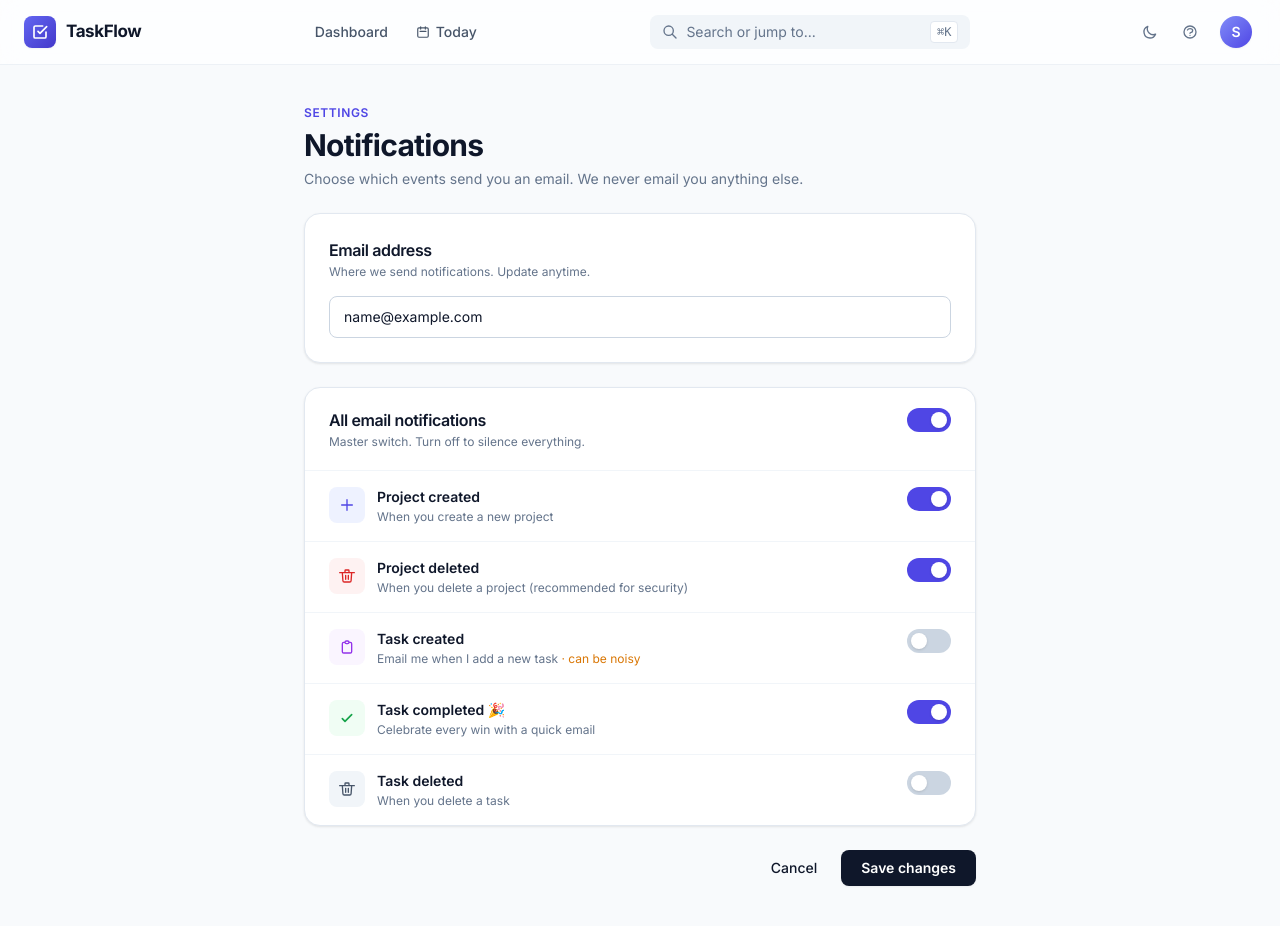
After one commit to jatmxai/taskflow-criztech, a Django app: page /settings/ in a window 1280 px wide. The commit adds this page. Run offline with Django 5.2, Linux system fonts and the light colour scheme; the visitor is signed in with stand-in values (Sample User, id 1); data comes from the database, SQL or seed files in the repository; some libraries are stand-ins or nearby versions.

Commit message:
email setup added

```diff
--- /dev/null
+++ b/projects/templates/projects/settings.html
@@ -0,0 +1,154 @@
+{% extends "base.html" %}
+{% block title %}Settings · TaskFlow{% endblock %}
+{% block content %}
+<div class="max-w-2xl mx-auto space-y-6">
+
+    <div>
+        <p class="text-xs font-semibold uppercase tracking-wider text-brand-600 dark:text-brand-400 mb-1.5">Settings</p>
+        <h1 class="text-3xl font-bold tracking-tight">Notifications</h1>
+        <p class="text-slate-500 dark:text-slate-400 mt-1.5 text-sm">Choose which events send you an email. We never email you anything else.</p>
+    </div>
+
+    <form method="post" class="space-y-6"
+          hx-post="{% url 'settings' %}"
+          hx-swap="none"
+          x-data="{
+              enabled: {{ prefs.enabled|yesno:'true,false' }},
+              project_created: {{ prefs.project_created|yesno:'true,false' }},
+              project_deleted: {{ prefs.project_deleted|yesno:'true,false' }},
+              task_created: {{ prefs.task_created|yesno:'true,false' }},
+              task_completed: {{ prefs.task_completed|yesno:'true,false' }},
+              task_deleted: {{ prefs.task_deleted|yesno:'true,false' }},
+          }">
+        {% csrf_token %}
+
+        <div class="bg-white dark:bg-slate-900 rounded-2xl border border-slate-200 dark:border-slate-800 shadow-soft p-6">
+            <div class="flex items-center justify-between gap-4">
+                <div class="flex-1">
+                    <h2 class="text-base font-semibold tracking-tight">Email address</h2>
+                    <p class="text-xs text-slate-500 mt-0.5">Where we send notifications. Update anytime.</p>
+                </div>
+            </div>
+            <input type="email" name="email" value="{{ user.email }}" required
+                   class="w-full mt-4 px-3.5 py-2.5 bg-white dark:bg-slate-800 border border-slate-300 dark:border-slate-700 rounded-lg text-sm focus:outline-none focus:border-brand-500 focus:ring-4 focus:ring-brand-100 dark:focus:ring-brand-900/40 transition">
+        </div>
+
+        <div class="bg-white dark:bg-slate-900 rounded-2xl border border-slate-200 dark:border-slate-800 shadow-soft overflow-hidden">
+            <div class="px-6 py-5 border-b border-slate-100 dark:border-slate-800 flex items-start justify-between gap-4">
+                <div class="flex-1">
+                    <h2 class="text-base font-semibold tracking-tight">All email notifications</h2>
+                    <p class="text-xs text-slate-500 mt-0.5">Master switch. Turn off to silence everything.</p>
+                </div>
+                <button type="button" @click="enabled = !enabled"
+                        :class="enabled ? 'bg-brand-600' : 'bg-slate-300 dark:bg-slate-700'"
+                        class="relative inline-flex h-6 w-11 items-center rounded-full transition-colors flex-shrink-0">
+                    <span :class="enabled ? 'translate-x-6' : 'translate-x-1'"
+                          class="inline-block h-4 w-4 transform rounded-full bg-white transition-transform shadow"></span>
+                </button>
+                <input type="checkbox" name="enabled" :checked="enabled" x-show="false" tabindex="-1">
+            </div>
+
+            <div :class="!enabled && 'opacity-40 pointer-events-none'" class="divide-y divide-slate-100 dark:divide-slate-800 transition-opacity">
+                {% with events="project_created,Project created,Get an email when you create a new project,#6366f1|project_deleted,Project deleted,Get an email when you delete a project,#dc2626|task_created,Task created,Email me every time I add a task (can be noisy),#6366f1|task_completed,Task completed,Celebrate every completed task with a 🎉 email,#16a34a|task_deleted,Task deleted,Get an email when you delete a task,#64748b" %}
+                {% for entry in events|cut:" "|stringformat:"s" %}{% endfor %}
+                {% endwith %}
+
+                <div class="px-6 py-4 flex items-start justify-between gap-4">
+                    <div class="flex items-start gap-3 flex-1">
+                        <div class="w-9 h-9 rounded-lg bg-brand-50 dark:bg-brand-950 text-brand-600 flex items-center justify-center flex-shrink-0">
+                            <svg class="w-4 h-4" fill="none" stroke="currentColor" stroke-width="2" viewBox="0 0 24 24"><path stroke-linecap="round" stroke-linejoin="round" d="M12 4v16m8-8H4"/></svg>
+                        </div>
+                        <div>
+                            <p class="text-sm font-semibold">Project created</p>
+                            <p class="text-xs text-slate-500 mt-0.5">When you create a new project</p>
+                        </div>
+                    </div>
+                    <button type="button" @click="project_created = !project_created"
+                            :class="project_created ? 'bg-brand-600' : 'bg-slate-300 dark:bg-slate-700'"
+                            class="relative inline-flex h-6 w-11 items-center rounded-full transition-colors flex-shrink-0">
+                        <span :class="project_created ? 'translate-x-6' : 'translate-x-1'" class="inline-block h-4 w-4 transform rounded-full bg-white transition-transform shadow"></span>
+                    </button>
+                    <input type="checkbox" name="project_created" :checked="project_created" x-show="false" tabindex="-1">
+                </div>
+
+                <div class="px-6 py-4 flex items-start justify-between gap-4">
+                    <div class="flex items-start gap-3 flex-1">
+                        <div class="w-9 h-9 rounded-lg bg-red-50 dark:bg-red-950 text-red-600 flex items-center justify-center flex-shrink-0">
+                            <svg class="w-4 h-4" fill="none" stroke="currentColor" stroke-width="2" viewBox="0 0 24 24"><path stroke-linecap="round" stroke-linejoin="round" d="M19 7l-.867 12.142A2 2 0 0116.138 21H7.862a2 2 0 01-1.995-1.858L5 7m5 4v6m4-6v6M1 7h22M9 7V4a1 1 0 011-1h4a1 1 0 011 1v3"/></svg>
+                        </div>
+                        <div>
+                            <p class="text-sm font-semibold">Project deleted</p>
+                            <p class="text-xs text-slate-500 mt-0.5">When you delete a project (recommended for security)</p>
+                        </div>
+                    </div>
+                    <button type="button" @click="project_deleted = !project_deleted"
+                            :class="project_deleted ? 'bg-brand-600' : 'bg-slate-300 dark:bg-slate-700'"
+                            class="relative inline-flex h-6 w-11 items-center rounded-full transition-colors flex-shrink-0">
+                        <span :class="project_deleted ? 'translate-x-6' : 'translate-x-1'" class="inline-block h-4 w-4 transform rounded-full bg-white transition-transform shadow"></span>
+                    </button>
+                    <input type="checkbox" name="project_deleted" :checked="project_deleted" x-show="false" tabindex="-1">
+                </div>
+
+                <div class="px-6 py-4 flex items-start justify-between gap-4">
+                    <div class="flex items-start gap-3 flex-1">
+                        <div class="w-9 h-9 rounded-lg bg-purple-50 dark:bg-purple-950 text-purple-600 flex items-center justify-center flex-shrink-0">
+                            <svg class="w-4 h-4" fill="none" stroke="currentColor" stroke-width="2" viewBox="0 0 24 24"><path stroke-linecap="round" stroke-linejoin="round" d="M9 5H7a2 2 0 00-2 2v12a2 2 0 002 2h10a2 2 0 002-2V7a2 2 0 00-2-2h-2M9 5a2 2 0 002 2h2a2 2 0 002-2M9 5a2 2 0 012-2h2a2 2 0 012 2"/></svg>
+                        </div>
+                        <div>
+                            <p class="text-sm font-semibold">Task created</p>
+                            <p class="text-xs text-slate-500 mt-0.5">Email me when I add a new task <span class="text-amber-600">· can be noisy</span></p>
+                        </div>
+                    </div>
+                    <button type="button" @click="task_created = !task_created"
+                            :class="task_created ? 'bg-brand-600' : 'bg-slate-300 dark:bg-slate-700'"
+                            class="relative inline-flex h-6 w-11 items-center rounded-full transition-colors flex-shrink-0">
+                        <span :class="task_created ? 'translate-x-6' : 'translate-x-1'" class="inline-block h-4 w-4 transform rounded-full bg-white transition-transform shadow"></span>
+                    </button>
+                    <input type="checkbox" name="task_created" :checked="task_created" x-show="false" tabindex="-1">
+                </div>
+
+                <div class="px-6 py-4 flex items-start justify-between gap-4">
+                    <div class="flex items-start gap-3 flex-1">
+                        <div class="w-9 h-9 rounded-lg bg-green-50 dark:bg-green-950 text-green-600 flex items-center justify-center flex-shrink-0">
+                            <svg class="w-4 h-4" fill="none" stroke="currentColor" stroke-width="2.5" viewBox="0 0 24 24"><path stroke-linecap="round" stroke-linejoin="round" d="M5 13l4 4L19 7"/></svg>
+                        </div>
+                        <div>
+                            <p class="text-sm font-semibold">Task completed 🎉</p>
+                            <p class="text-xs text-slate-500 mt-0.5">Celebrate every win with a quick email</p>
+                        </div>
+                    </div>
+                    <button type="button" @click="task_completed = !task_completed"
+                            :class="task_completed ? 'bg-brand-600' : 'bg-slate-300 dark:bg-slate-700'"
+                            class="relative inline-flex h-6 w-11 items-center rounded-full transition-colors flex-shrink-0">
+                        <span :class="task_completed ? 'translate-x-6' : 'translate-x-1'" class="inline-block h-4 w-4 transform rounded-full bg-white transition-transform shadow"></span>
+                    </button>
+                    <input type="checkbox" name="task_completed" :checked="task_completed" x-show="false" tabindex="-1">
+                </div>
+
+                <div class="px-6 py-4 flex items-start justify-between gap-4">
+                    <div class="flex items-start gap-3 flex-1">
+                        <div class="w-9 h-9 rounded-lg bg-slate-100 dark:bg-slate-800 text-slate-600 dark:text-slate-400 flex items-center justify-center flex-shrink-0">
+                            <svg class="w-4 h-4" fill="none" stroke="currentColor" stroke-width="2" viewBox="0 0 24 24"><path stroke-linecap="round" stroke-linejoin="round" d="M19 7l-.867 12.142A2 2 0 0116.138 21H7.862a2 2 0 01-1.995-1.858L5 7m5 4v6m4-6v6M1 7h22M9 7V4a1 1 0 011-1h4a1 1 0 011 1v3"/></svg>
+                        </div>
+                        <div>
+                            <p class="text-sm font-semibold">Task deleted</p>
+                            <p class="text-xs text-slate-500 mt-0.5">When you delete a task</p>
+                        </div>
+                    </div>
+                    <button type="button" @click="task_deleted = !task_deleted"
+                            :class="task_deleted ? 'bg-brand-600' : 'bg-slate-300 dark:bg-slate-700'"
+                            class="relative inline-flex h-6 w-11 items-center rounded-full transition-colors flex-shrink-0">
+                        <span :class="task_deleted ? 'translate-x-6' : 'translate-x-1'" class="inline-block h-4 w-4 transform rounded-full bg-white transition-transform shadow"></span>
+                    </button>
+                    <input type="checkbox" name="task_deleted" :checked="task_deleted" x-show="false" tabindex="-1">
+                </div>
+            </div>
+        </div>
+
+        <div class="flex justify-end gap-2">
+            <a href="{% url 'index' %}" class="px-4 py-2 text-sm font-medium hover:bg-slate-100 dark:hover:bg-slate-800 rounded-lg transition">Cancel</a>
+            <button type="submit" class="bg-slate-900 dark:bg-white text-white dark:text-slate-900 px-5 py-2 rounded-lg text-sm font-semibold hover:opacity-90 transition shadow-sm">Save changes</button>
+        </div>
+    </form>
+</div>
+{% endblock %}
--- a/projects/urls.py
+++ b/projects/urls.py
@@ -4,6 +4,7 @@ from . import views
 urlpatterns = [
     path("", views.index, name="index"),
     path("today/", views.today_view, name="today"),
+    path("settings/", views.settings_view, name="settings"),
     path("projects/new/", views.project_create, name="project_create"),
     path("projects/<int:pk>/", views.project_detail, name="project_detail"),
     path("projects/<int:pk>/delete/", views.project_delete, name="project_delete"),
--- a/projects/views.py
+++ b/projects/views.py
@@ -11,9 +11,10 @@ from django.views.decorators.http import require_POST, require_http_methods
 from django.template.loader import render_to_string
 from django.db.models import Count, Q
 
-from .models import Project, Task
+from .models import Project, Task, EmailPreference
 from .forms import RegisterForm, ProjectForm, TaskForm
 from .parser import parse_task_input
+from .email_utils import notify
 
 
 def register(request):
@@ -118,6 +119,7 @@ def project_create(request):
         project = form.save(commit=False)
         project.user = request.user
         project.save()
+        notify(request.user, "project_created", project=project, name=project.name)
         if request.headers.get("HX-Request"):
             html = render_to_string(
                 "projects/_project_card.html", {"project": project}, request=request
@@ -149,7 +151,9 @@ def project_detail(request, pk):
 @require_POST
 def project_delete(request, pk):
     project = get_object_or_404(Project, pk=pk, user=request.user)
+    name = project.name
     project.delete()
+    notify(request.user, "project_deleted", name=name)
     messages.success(request, "Project deleted.")
     return redirect("index")
 
@@ -203,6 +207,7 @@ def task_add(request, project_pk):
         due_date=due_date,
         order=last_order,
     )
+    notify(request.user, "task_created", task=task, title=task.title)
 
     if request.headers.get("HX-Request"):
         html = render_to_string(
@@ -226,9 +231,19 @@ def task_toggle(request, pk):
     task = get_object_or_404(
         Task, pk=pk, project__user=request.user
     )
+    was_done = task.is_done
     task.is_done = not task.is_done
     task.completed_at = timezone.now() if task.is_done else None
     task.save()
+    if not was_done and task.is_done and task.parent is None:
+        notify(
+            request.user,
+            "task_completed",
+            task=task,
+            title=task.title,
+            project_progress=task.project.progress,
+            all_done=_all_done_celebrate(task.project),
+        )
 
     if request.headers.get("HX-Request"):
         html = render_to_string(
@@ -254,7 +269,11 @@ def task_toggle(request, pk):
 def task_delete(request, pk):
     task = get_object_or_404(Task, pk=pk, project__user=request.user)
     project = task.project
+    title = task.title
+    is_subtask = task.parent is not None
     task.delete()
+    if not is_subtask:
+        notify(request.user, "task_deleted", title=title, project_name=project.name)
     if request.headers.get("HX-Request"):
         progress_html = render_to_string(
             "projects/_progress.html", {"project": project}, request=request
@@ -349,6 +368,32 @@ def search(request):
 
 
 @login_required
+def settings_view(request):
+    prefs = EmailPreference.for_user(request.user)
+    if request.method == "POST":
+        prefs.enabled = "enabled" in request.POST
+        prefs.project_created = "project_created" in request.POST
+        prefs.project_deleted = "project_deleted" in request.POST
+        prefs.task_created = "task_created" in request.POST
+        prefs.task_completed = "task_completed" in request.POST
+        prefs.task_deleted = "task_deleted" in request.POST
+        email = (request.POST.get("email") or "").strip()
+        if email and email != request.user.email:
+            request.user.email = email
+            request.user.save(update_fields=["email"])
+        prefs.save()
+        if request.headers.get("HX-Request"):
+            response = HttpResponse(status=204)
+            response["HX-Trigger"] = json.dumps(
+                {"showToast": {"message": "Settings saved!", "type": "success"}}
+            )
+            return response
+        messages.success(request, "Settings saved.")
+        return redirect("settings")
+    return render(request, "projects/settings.html", {"prefs": prefs})
+
+
+@login_required
 def palette(request):
     query = request.GET.get("q", "").strip()
     projects = []
--- a/templates/base.html
+++ b/templates/base.html
@@ -189,8 +189,12 @@
                             <p class="text-xs text-slate-500">Signed in as</p>
                             <p class="text-sm font-semibold truncate">{{ user.username }}</p>
                         </div>
+                        <a href="{% url 'settings' %}" class="flex items-center gap-2.5 px-3 py-2 text-sm hover:bg-slate-50 dark:hover:bg-slate-800">
+                            <svg class="w-4 h-4 text-slate-400" fill="none" stroke="currentColor" stroke-width="2" viewBox="0 0 24 24"><path stroke-linecap="round" stroke-linejoin="round" d="M10.325 4.317c.426-1.756 2.924-1.756 3.35 0a1.724 1.724 0 002.573 1.066c1.543-.94 3.31.826 2.37 2.37a1.724 1.724 0 001.065 2.572c1.756.426 1.756 2.924 0 3.35a1.724 1.724 0 00-1.066 2.573c.94 1.543-.826 3.31-2.37 2.37a1.724 1.724 0 00-2.572 1.065c-.426 1.756-2.924 1.756-3.35 0a1.724 1.724 0 00-2.573-1.066c-1.543.94-3.31-.826-2.37-2.37a1.724 1.724 0 00-1.065-2.572c-1.756-.426-1.756-2.924 0-3.35a1.724 1.724 0 001.066-2.573c-.94-1.543.826-3.31 2.37-2.37.996.608 2.296.07 2.572-1.065z"/><path stroke-linecap="round" stroke-linejoin="round" d="M15 12a3 3 0 11-6 0 3 3 0 016 0z"/></svg>
+                            Settings
+                        </a>
                         <a href="/admin/" class="flex items-center gap-2.5 px-3 py-2 text-sm hover:bg-slate-50 dark:hover:bg-slate-800">
-                            <svg class="w-4 h-4 text-slate-400" fill="none" stroke="currentColor" stroke-width="2" viewBox="0 0 24 24"><path stroke-linecap="round" stroke-linejoin="round" d="M10.325 4.317c.426-1.756 2.924-1.756 3.35 0a1.724 1.724 0 002.573 1.066c1.543-.94 3.31.826 2.37 2.37a1.724 1.724 0 001.065 2.572c1.756.426 1.756 2.924 0 3.35a1.724 1.724 0 00-1.066 2.573c.94 1.543-.826 3.31-2.37 2.37a1.724 1.724 0 00-2.572 1.065c-.426 1.756-2.924 1.756-3.35 0a1.724 1.724 0 00-2.573-1.066c-1.543.94-3.31-.826-2.37-2.37a1.724 1.724 0 00-1.065-2.572c-1.756-.426-1.756-2.924 0-3.35a1.724 1.724 0 001.066-2.573c-.94-1.543.826-3.31 2.37-2.37.996.608 2.296.07 2.572-1.065z"/><path stroke-linecap="round" stroke-linejoin="round" d="M15 12a3 3 0 11-6 0 3 3 0 016 0z"/></svg>
+                            <svg class="w-4 h-4 text-slate-400" fill="none" stroke="currentColor" stroke-width="2" viewBox="0 0 24 24"><path stroke-linecap="round" stroke-linejoin="round" d="M19 11H5m14 0a2 2 0 012 2v6a2 2 0 01-2 2H5a2 2 0 01-2-2v-6a2 2 0 012-2m14 0V9a2 2 0 00-2-2M5 11V9a2 2 0 012-2m0 0V5a2 2 0 012-2h6a2 2 0 012 2v2M7 7h10"/></svg>
                             Django admin
                         </a>
                         <div class="border-t border-slate-100 dark:border-slate-800 my-1"></div>
```
Also changed, not shown: projects/email_utils.py (added, +74 -0 lines), projects/models.py (+22 -0 lines), projects/templates/emails/_base.html (added, +69 -0 lines), projects/templates/emails/_button.html (added, +7 -0 lines), projects/templates/emails/project_created.html (added, +32 -0 lines), projects/templates/emails/project_deleted.html (added, +21 -0 lines), projects/templates/emails/task_completed.html (added, +39 -0 lines), projects/templates/emails/task_created.html (added, +26 -0 lines), projects/templates/emails/task_deleted.html (added, +14 -0 lines), taskflow/settings.py (+17 -0 lines), projects/migrations/0003_emailpreference.py (added), 1 other file.
